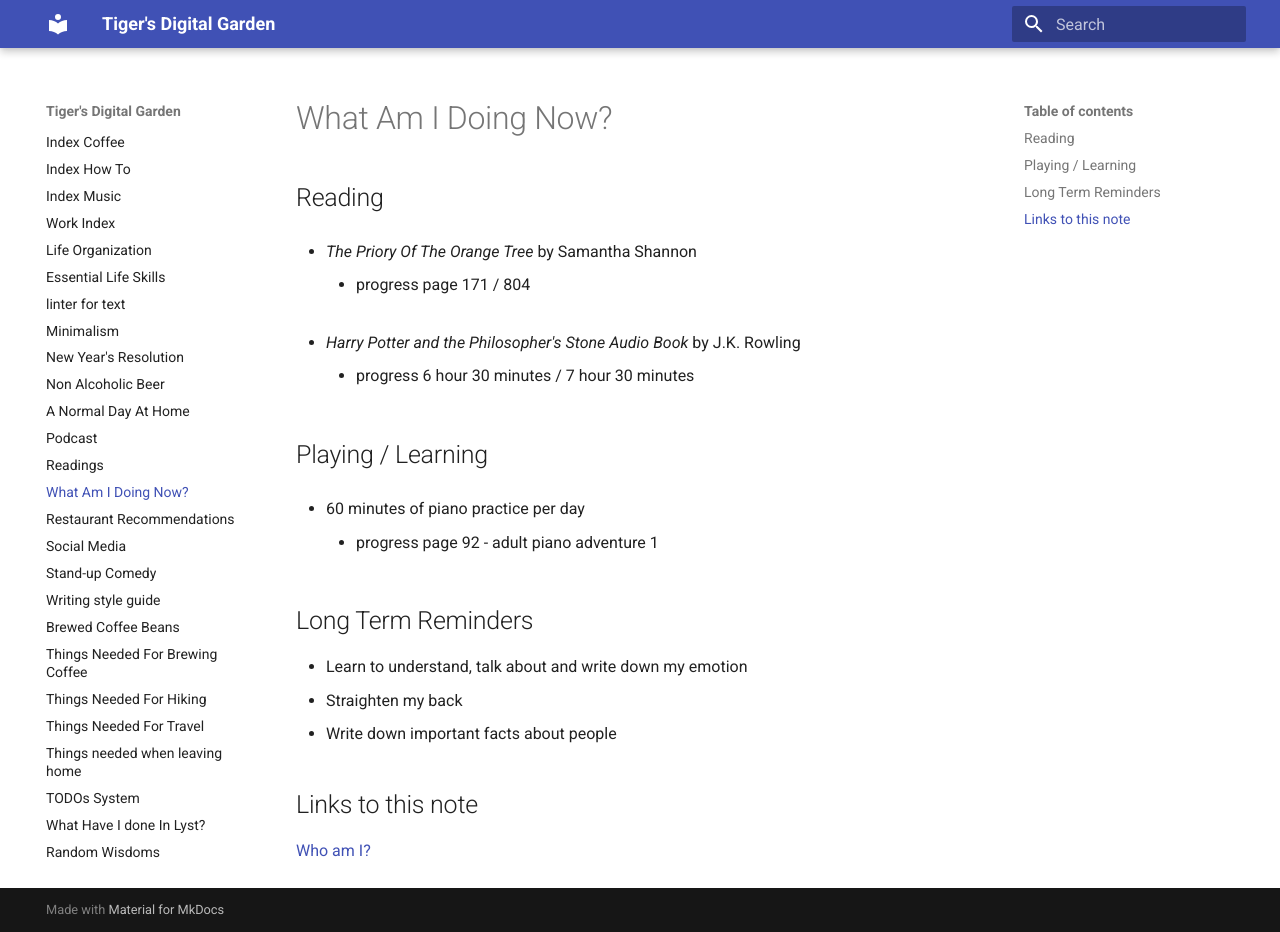
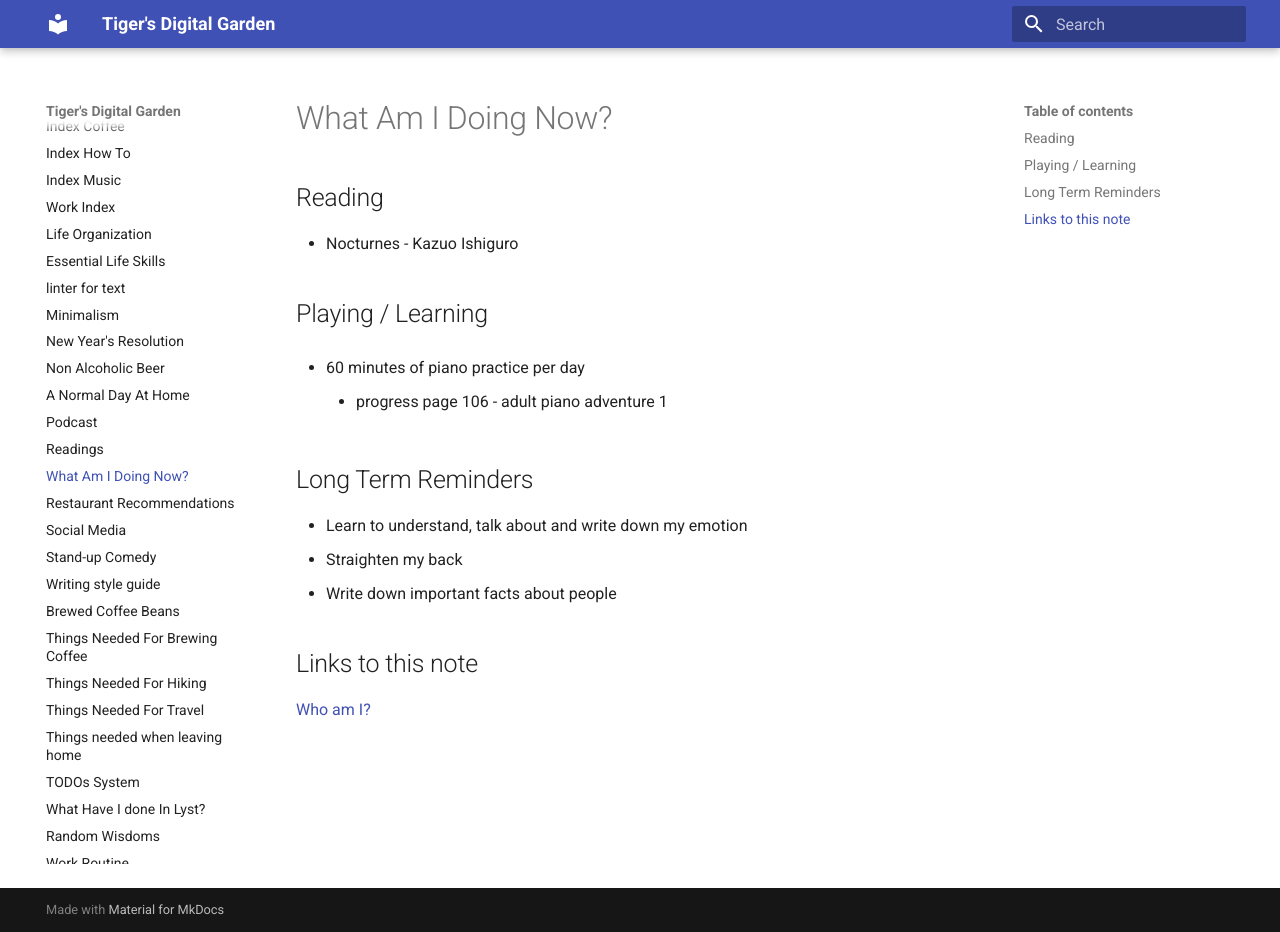
Before and after one commit to ynotstartups/notes, an MkDocs documentation site: the page built from notes/reminders.md, in a window 1280 px wide and 932 px high. Built offline with MkDocs 1.6.1 and Material for MkDocs 9.7.7, drawn with Linux system fonts in a browser that asks for light colours.

Commit message:
update progress

```diff
--- a/notes/reminders.md
+++ b/notes/reminders.md
@@ -2,19 +2,13 @@
 
 ## Reading
 
-- _The Priory Of The Orange Tree_ by Samantha Shannon
-
-  - progress page 171 / 804
-
-- _Harry Potter and the Philosopher's Stone Audio Book_ by J.K. Rowling
-
-  - progress 6 hour 30 minutes / 7 hour 30 minutes
+- Nocturnes - Kazuo Ishiguro
 
 ## Playing / Learning
 
 - 60 minutes of piano practice per day
 
-  - progress page 92 - adult piano adventure 1
+  - progress page 106 - adult piano adventure 1
 
 ## Long Term Reminders
 
```
